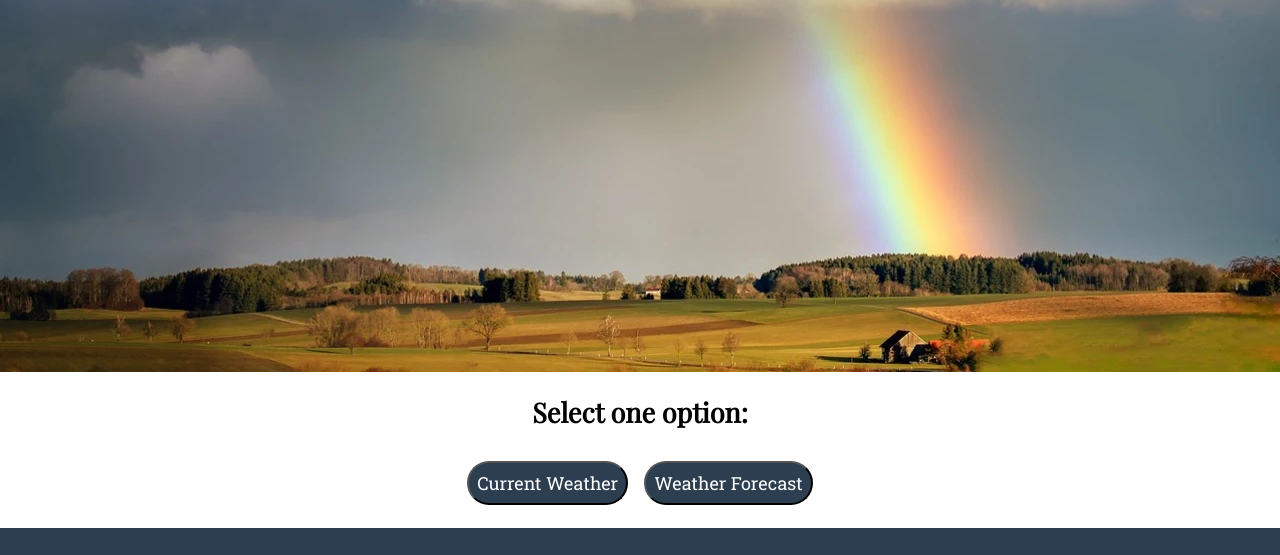
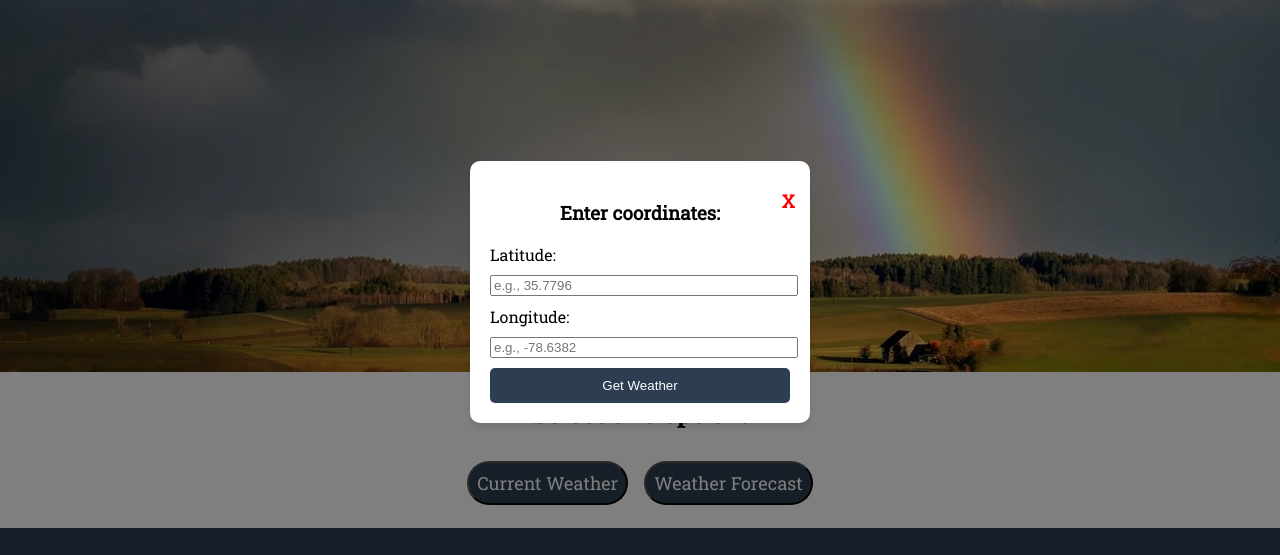
Before and after one commit to torresmarcoa/weather-wise, a website built with Parcel: page src/index.html in a window 1280 px wide. Both pictures are taken after a click on the button "Current Weather". Shown: the part 108-663 px from the top of the page. Built offline with nearby package versions, Linux system fonts and the light colour scheme.

Commit message:
feat/current-weather

```diff
--- a/src/css/main.css
+++ b/src/css/main.css
@@ -1,3 +1,8 @@
+:root {
+    --font-body: "Roboto Slab", serif;
+    --font-title: "Playfair Display", serif;
+}
+
 .logo {
   display: flex;
   flex-direction: row;
@@ -15,11 +20,11 @@
 
 h1 {
   color: #081753;
-    font-family: "Playfair Display", serif;
+  font-family: var(--font-title);
   font-size: 2.5rem;
 }
 
-#banner img{
+#banner img {
   display: flex;
   margin: auto;
   width: 100%;
@@ -30,14 +35,73 @@ body {
   margin: 0px;
 }
 
+/* Modal Styles */
+.modal-weather {
+  position: fixed;
+  top: 0;
+  left: 0;
+  width: 100%;
+  height: 100%;
+  background-color: rgba(0, 0, 0, 0.5);
+  display: flex !important;
+  justify-content: center;
+  align-items: center;
+  z-index: 1000;
+  font-family: var(--font-body);
+}
+
+.modal-content {
+  position: relative;
+  background: white;
+  padding: 20px;
+  border-radius: 10px;
+  box-shadow: 0px 4px 6px rgba(0, 0, 0, 0.1);
+  text-align: center;
+  width: 300px;
+  min-height: 200px;
+}
+
+.closeModal {
+  position: absolute;
+  top: 10px;
+  right: 15px;
+  cursor: pointer;
+  font-size: 18px;
+  font-weight: bold;
+  color: red;
+}
+
+.modal-content label,
+.modal-content input {
+  display: block;
+  width: 100%;
+  margin-bottom: 10px;
+  text-align: left;
+}
+
+#getWeather {
+  background-color: #2c3e50;
+  color: white;
+  border: none;
+  padding: 10px;
+  cursor: pointer;
+  width: 100%;
+  border-radius: 5px;
+}
+
+#getWeather:hover {
+  background-color: #1a252f;
+}
+/*End Modal styles*/
+
 #selectOne {
-    font-family: "Playfair Display", serif;
+  font-family: var(--font-title);
   text-align: center;
   font-size: large;
 }
 
 #footer {
-    background-color: #2C3E50;
+  background-color: #2c3e50;
   color: white;
   padding: 1rem;
 }
@@ -48,14 +112,14 @@ body {
   margin-bottom: 1px;
   margin-top: 1px;
   font-weight: 600;
-    font-family: "Roboto Slab", serif;
+  font-family: var(--font-body);
 }
 
 #buttons {
   display: flex;
   align-items: center;
   justify-content: center;
-    padding: .5rem;
+  padding: 0.5rem;
   gap: 1rem;
   margin-bottom: 15px;
 }
@@ -68,9 +132,9 @@ body {
 .checkweather {
   text-align: center;
   font-size: large;
-    font-family: "Roboto Slab", serif;
+  font-family: var(--font-body);
   border-radius: 50px;
-    padding: .5rem;
+  padding: 0.5rem;
   color: white;
-    background-color: #2C3E50;
+  background-color: #2c3e50;
 }
--- a/src/index.html
+++ b/src/index.html
@@ -27,10 +27,10 @@
       <div id="selectOne"><h2>Select one option:</h2></div>
       <div id="weatherinfo"></div>
       <div id="buttons">
-        <div id="current">
+        <div>
           <button id="current" class="checkweather">Current Weather</button>
         </div>
-        <div id="forecast">
+        <div>
           <button id="forecast" class="checkweather">Weather Forecast</button>
         </div>
       </div>
--- /dev/null
+++ b/src/js/WeatherInfo.mjs
@@ -0,0 +1,49 @@
+function renderCurrentWeather() {
+    return `
+        <div id="current-modal" class="modal-weather">
+            <div class="modal-content">
+                <p class="closeModal">X</p>
+                <h3>Enter coordinates:</h3>
+                <label>Latitude:</label>
+                <input type="text" id="latitude" placeholder="e.g., 35.7796">
+                <label>Longitude:</label>
+                <input type="text" id="longitude" placeholder="e.g., -78.6382">
+                <button id="getWeather">Get Weather</button>
+            </div>
+        </div>
+    `;
+}
+
+export default class CurrentWeather {
+    constructor() {}
+
+    async getWeatherData(lat, lon) {
+        try {
+            const response = await fetch(`${process.env.WEATHER_API}current?lat=${lat}&lon=${lon}&key=${process.env.WEATHER_API_KEY}`);
+            const data = await response.json();
+            console.log("Weather Data:", data);
+        } catch (error) {
+            console.error("Error fetching weather data:", error);
+        }
+    }
+
+    displayCurrentWeather() {
+        document.body.insertAdjacentHTML("beforeend", renderCurrentWeather());
+
+        document.querySelector(".closeModal").addEventListener("click", () => {
+            document.getElementById("current-modal").remove();
+        });
+
+        document.getElementById("getWeather").addEventListener("click", () => {
+            const lat = document.getElementById("latitude").value;
+            const lon = document.getElementById("longitude").value;
+
+            if (lat && lon) {
+                this.getWeatherData(lat, lon);
+                document.getElementById("current-modal").remove();
+            } else {
+                alert("Please enter valid latitude and longitude!");
+            }
+        });
+    }
+}
--- a/src/js/main.js
+++ b/src/js/main.js
@@ -0,0 +1,7 @@
+import CurrentWeather from "./Weatherinfo.mjs";
+
+const weather = new CurrentWeather();
+
+document.getElementById("current").addEventListener("click", () => {
+    weather.displayCurrentWeather();
+});
```
Lines whose indentation alone changed are shown as unchanged.
